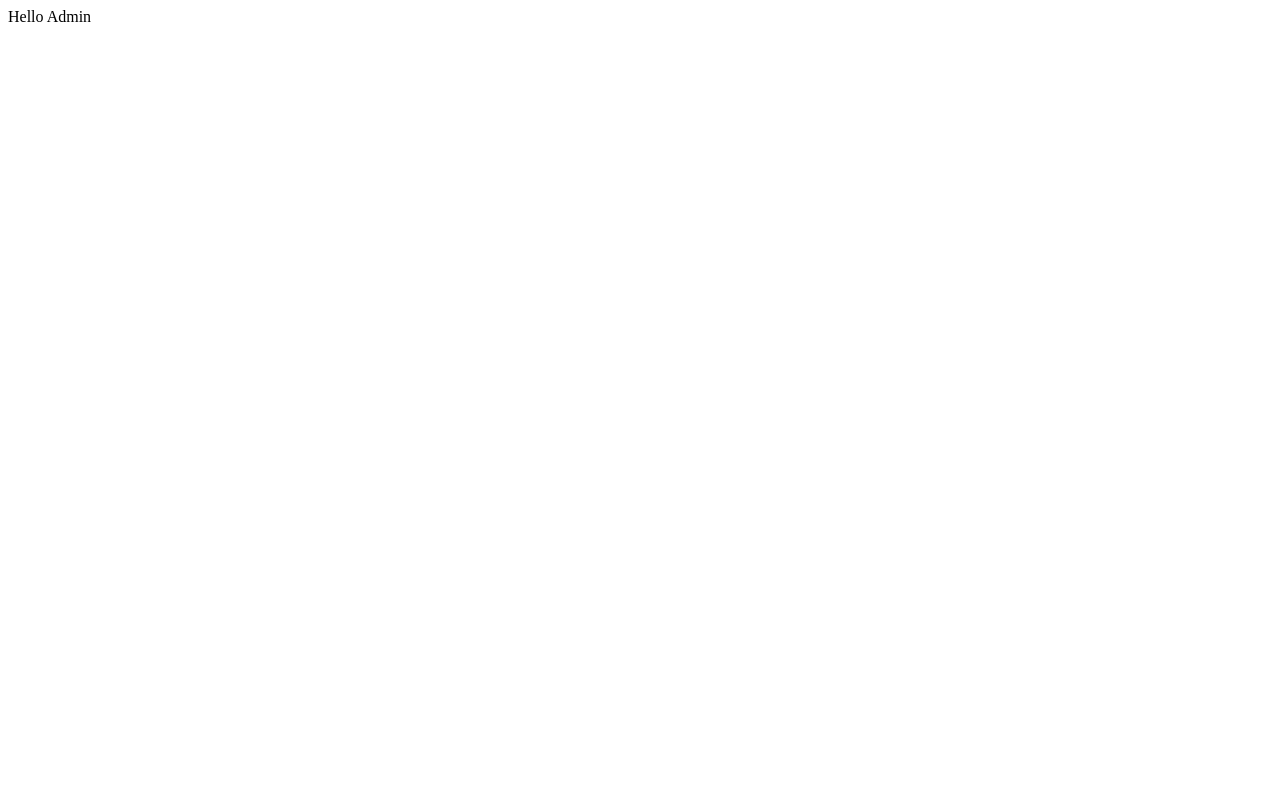
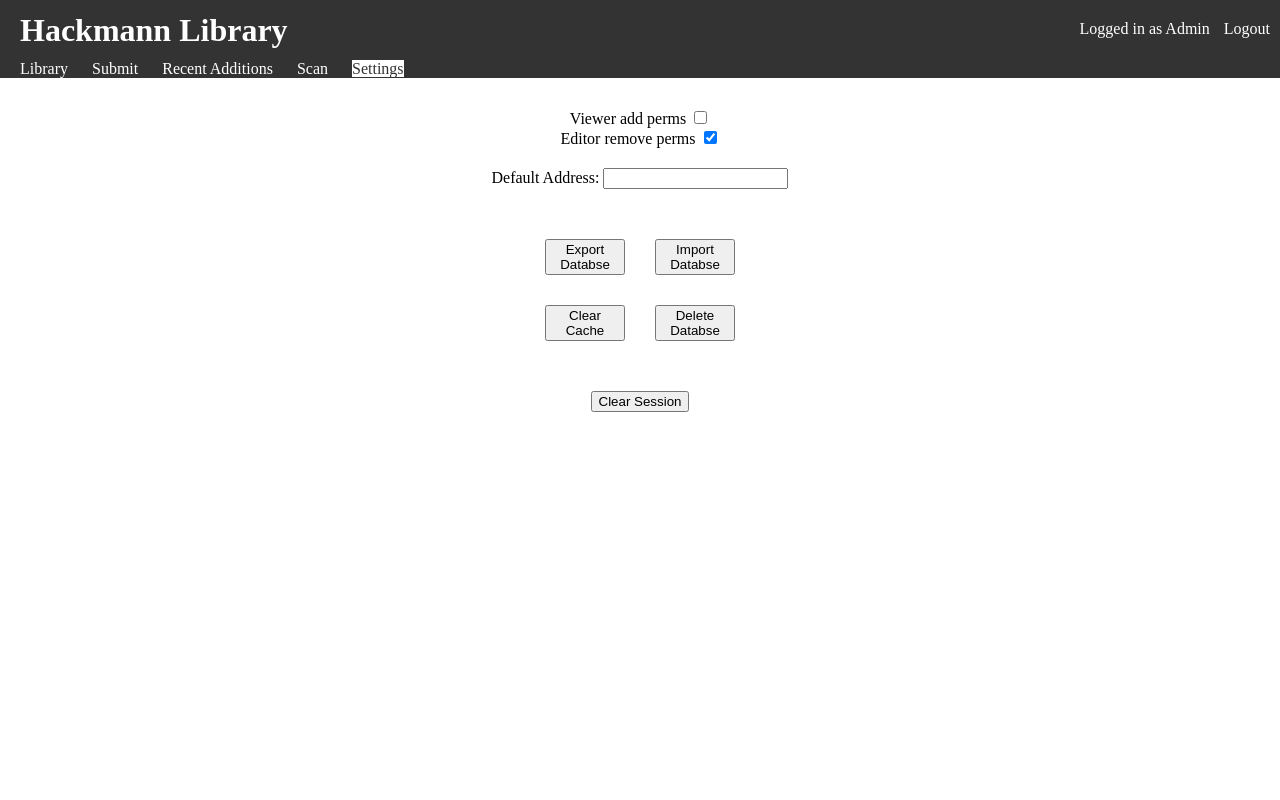
Before and after one commit to HackmannInterns/bookshelfdb, a Flask app: page /admin in a window 1280 px wide. Before the commit the page is almost empty. Run offline with Flask 3, Linux system fonts and the light colour scheme; the visitor is signed in with stand-in values (Sample User, id 1).

Commit message:
admin page added

```diff
--- a/templates/admin.html
+++ b/templates/admin.html
@@ -1 +1,75 @@
-Hello Admin
+<!-- Hello Admin -->
+<!DOCTYPE html>
+<html lang="en">
+
+<head>
+    <meta charset="UTF-8">
+    <meta name="viewport" content="width=device-width, initial-scale=1.0">
+    <title>Admin Page</title>
+    <style>
+        .perm-block {
+            text-align: center;
+            margin: auto;
+            padding-top: 100px;
+        }
+
+        .address-block {
+            text-align: center;
+            margin: auto;
+            padding: 20px;
+        }
+
+        .database-block {
+            display: grid;
+            grid-template-columns: 100px 100px;
+            grid-gap: 10px;
+            justify-content: center;
+            margin: auto;
+            padding: 20px;
+        }
+
+        .session {
+            text-align: center;
+            margin: auto;
+            padding: 20px;
+        }
+        .separator{
+            text-align: center;
+            padding: 10px;
+        }
+    </style>
+</head>
+{% include "header.html" %}
+
+<body>
+    <form>
+        <div class="perm-block">
+            <label for="viewer">Viewer add perms</label>
+            <input type="checkbox" id="viewer" name="viewer" value="value1"><br>
+
+            <label for="editor">Editor remove perms</label>
+            <input type="checkbox" id="editor" name="editor" value="value2" checked><br>
+        </div>
+        <div class="address-block">
+            <label for="address">Default Address:</label>
+            <input class="address" id="address" type="text" name="address" value="{{ address }}">
+        </div>
+        <div class="database-block">
+            <div class="separator">
+                <button class="button">Export Databse</button><br>
+            </div>
+            <div class="separator">
+                <button class="button">Import Databse</button><br>
+            </div>
+            <div class="separator">
+                <button class="button">Clear Cache</button><br>
+            </div>
+            <div class="separator">
+                <button class="button">Delete Databse</button>
+            </div>
+        </div>
+        <div class="session">
+            <button>Clear Session</button><br>
+        </div>
+    </form>
+</body>
```
